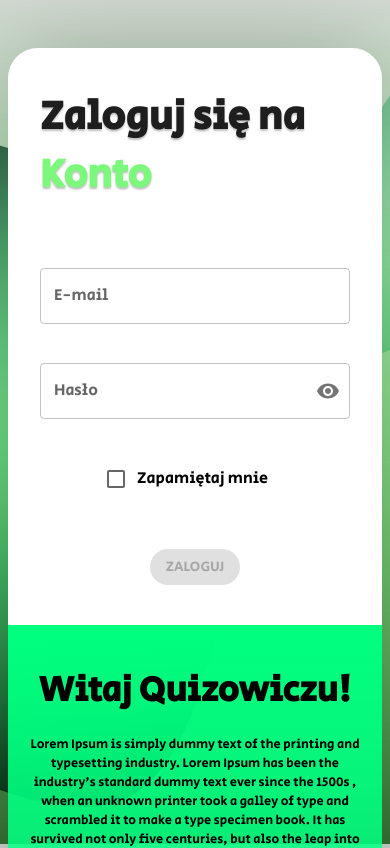
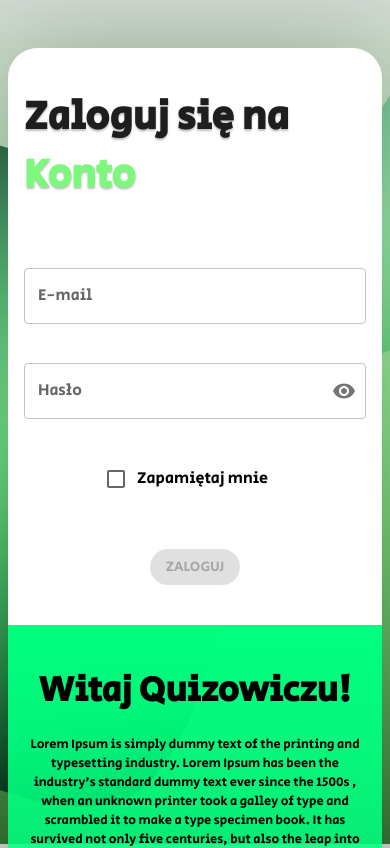
Before and after one commit to Szocik01/Projekt_inzynierski_frontend, a React (Create React App) app: page /login in a window 390 px wide. Shown: the top 848 px of the page. Built offline with nearby package versions, Linux system fonts and the light colour scheme.

Commit message:
Decrease padding in form panel on mobile

```diff
--- a/src/components/AuthComponents/AuthGlobalStyles.ts
+++ b/src/components/AuthComponents/AuthGlobalStyles.ts
@@ -37,7 +37,7 @@ export const formStyles = css({
   display: "flex",
   alignItems: "center",
   flexDirection: "column",
-  padding: "2.5rem 2rem",
+  padding: "2.5rem 1rem",
   width: "100%",
   gap: "1rem",
   flexShrink: 0,
@@ -49,6 +49,7 @@ export const formStyles = css({
   },
   [mediaUp("md")]: {
     width: "60%",
+    padding: "2.5rem 2rem",
   },
 });
 
```
